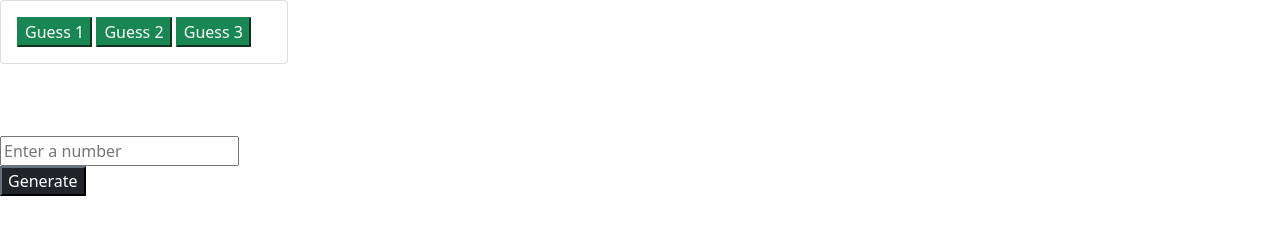
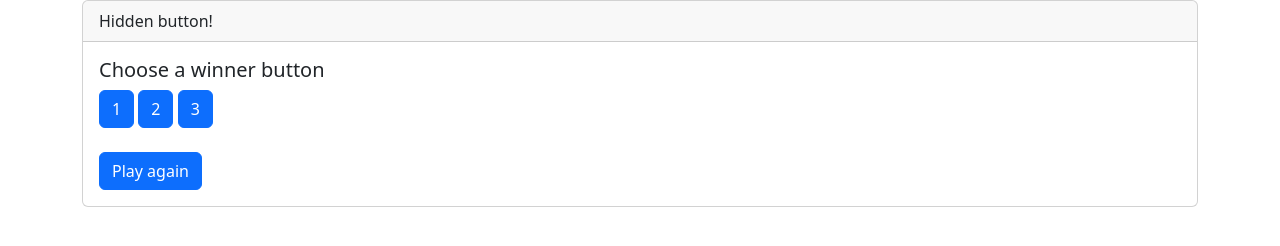
Before and after one commit to cretudaniel111/Hidden-Button, a plain HTML site: page index.html in a window 1280 px wide. Drawn offline with nearby package versions, Linux system fonts and the light colour scheme.

Commit message:
index.html

```diff
--- a/index.html
+++ b/index.html
@@ -1,28 +1,30 @@
 <!DOCTYPE html>
-<html>
+<html lang="en">
 <head>
     <meta charset="UTF-8">
     <meta name="viewport" content="width=device-width, initial-scale=1.0">
     <title>Hidden-button</title>
-    <link href="https://cdn.jsdelivr.net/npm/bootstrap@5.0.2/dist/css/bootstrap.min.css" rel="stylesheet" integrity="sha384-EVSTQN3/azprG1Anm3QDgpJLIm9Nao0Yz1ztcQTwFspd3yD65VohhpuuCOmLASjC" crossorigin="anonymous">
-    <meta name="Problem 2" content="Warming personal project / Hidden-button">
-    <link rel="stylesheet" href="stylesheet.css">
+    <link href="https://cdn.jsdelivr.net/npm/bootstrap@5.3.3/dist/css/bootstrap.min.css" rel="stylesheet" integrity="sha384-QWTKZyjpPEjISv5WaRU9OFeRpok6YctnYmDr5pNlyT2bRjXh0JMhjY6hW+ALEwIH" crossorigin="anonymous">
+    <script src="https://cdn.jsdelivr.net/npm/bootstrap@5.3.3/dist/js/bootstrap.bundle.min.js" integrity="sha384-YvpcrYf0tY3lHB60NNkmXc5s9fDVZLESaAA55NDzOxhy9GkcIdslK1eN7N6jIeHz" crossorigin="anonymous"></script>
 </head>
 <body>
-    <div class="card" style="width: 18rem;">
-        <div class="card-body">
-            <button type="button" id="btn1" class="btn1 btn-success">Guess 1</button>
-            <button type="button" id="btn2" class="btn2 btn-success">Guess 2</button>
-            <button type="button" id="btn3" class="btn3 btn-success">Guess 3</button>
+    <div class="container">
+        <div class="card">
+            <div class="card-header">
+            Hidden button!
+            </div>
+            <div class="card-body">
+                <h5 class="card-title" id="message">Choose a winner button</h5>
+                <button id="0" class="btn btn-primary" onclick="btnClick(id)">1</button>
+                <button id="1" class="btn btn-primary" onclick="btnClick(id)">2</button>
+                <button id="2" class="btn btn-primary" onclick="btnClick(id)">3</button>
+                <br>
+                <br>
+                <button class="btn btn-primary" onclick="playAgain()">Play again</button>
+            </div>
         </div>
     </div>
-    <br><br><br>
-    <div class="card2" style="width: 18rem;" >
-        <div class="card-body2">
-            <input type="input" id="noInput" class="noInput" placeholder="Enter a number">
-            <button type="button" id="btnGenerate" class="btnGenerate btn-dark" onclick="generateDynamicButtons()">Generate</button>
-        </div>
-    </div>
+    <br>
     <script src="script.js"></script>
 </body>
 </html>
```
